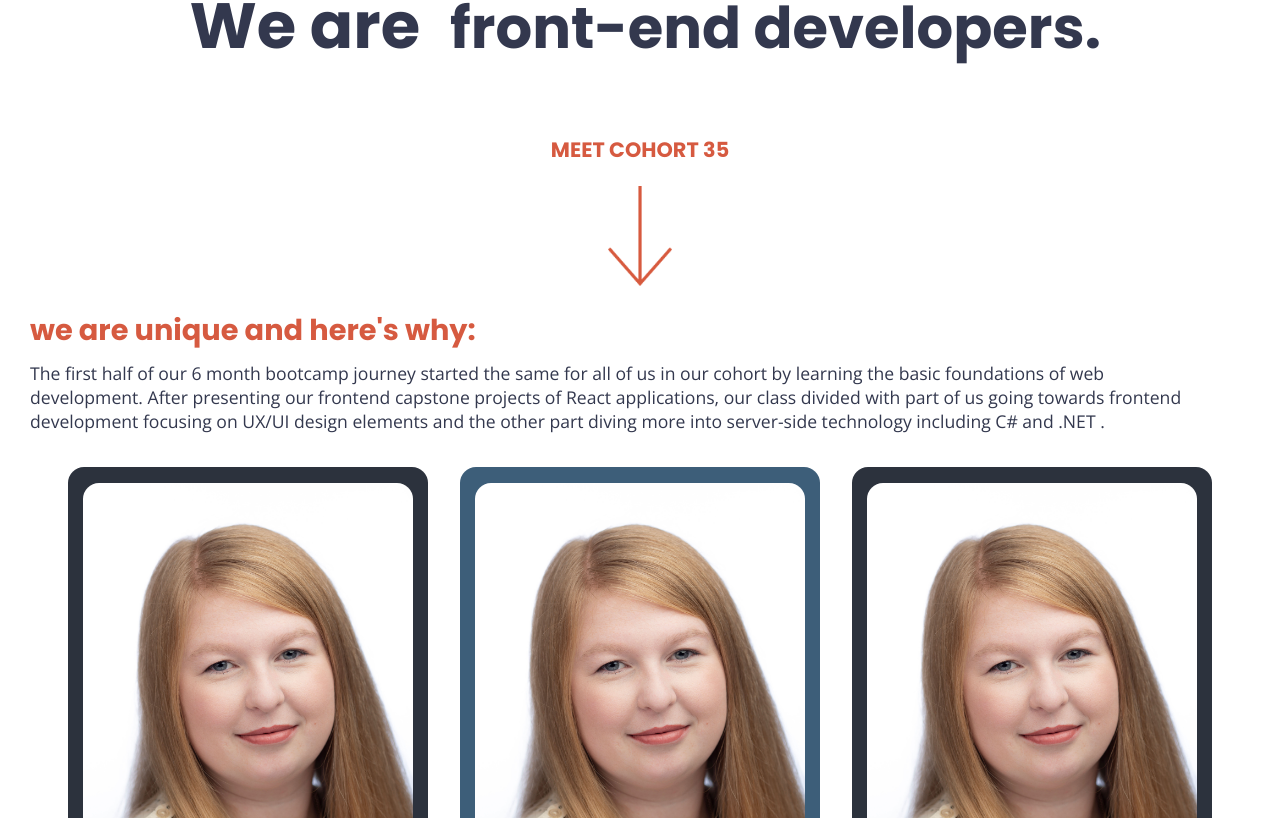
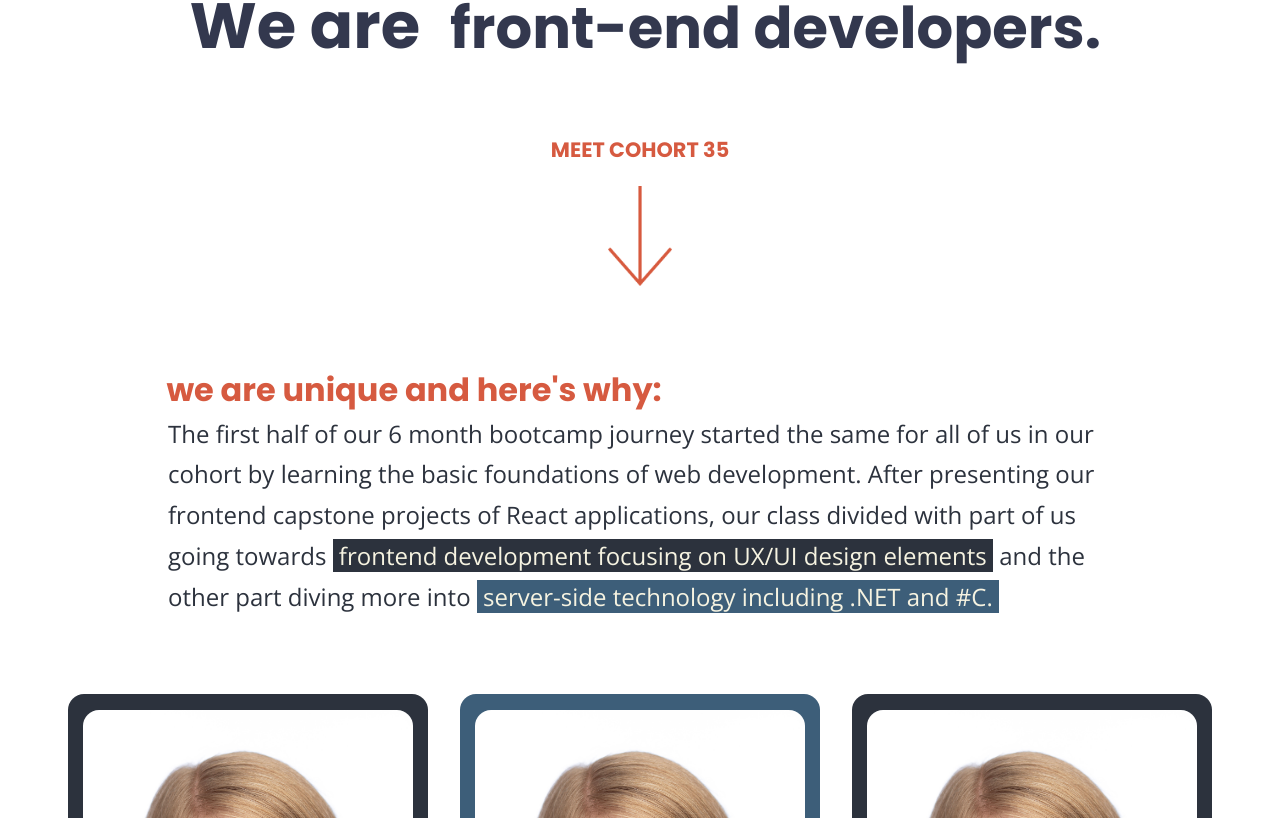
Before and after one commit to nss-day-cohort-35/website, a React (Create React App) app: page / in a window 1280 px wide. Shown: the part 504-1322 px from the top of the page. Built offline with nearby package versions, Linux system fonts and the light colour scheme.

Commit message:
adjusted about copy section

```diff
--- a/src/Components/Students/StudentList.js
+++ b/src/Components/Students/StudentList.js
@@ -26,7 +26,7 @@ export default class StudentList extends Component {
                     <p className="cohortDescription">The first half of our 6 month bootcamp
                     journey started the same for all of us in our cohort by learning the basic foundations
                     of web development. After presenting our frontend capstone projects of React applications,
-                    our class divided with part of us going towards frontend development focusing on UX/UI design elements and the other part diving more into server-side technology including C# and .NET . </p>
+                    our class divided with part of us going towards <span id="cohortFrontend"> frontend development focusing on UX/UI design elements </span> and the other part diving more into <span id="cohortBackend"> server-side technology including .NET and #C. </span> </p>
                 </div>
                 <div className="student-card-container">
                 {this.state.students.map(student => (
--- a/src/Components/Students/Students.css
+++ b/src/Components/Students/Students.css
@@ -1,21 +1,36 @@
 .cohortIntroTitle {
   font-family: 'Poppins', sans-serif;
-  font-size: 1.8em;
+  font-size: 2em;
   color: #d65a40;
   /* padding-left: 30px; */
-  margin-left: 30px;
-  margin-right: 30px;
+  margin-left: 5.2em;
+  margin-top: 2.5em;
+  margin-bottom: 0em;
+
 }
 
 .cohortDescription {
     font-family: 'Open Sans', sans-serif;
-    font-size: 1.1em;
+    font-size: 1.5em;
     /* padding-left: 30px; */
-    margin-top: -15px;
-    padding-right: 30px;
-    color: #33384e;
-    margin-left: 30px;
-    margin-right: 30px;
+    line-height: 1.7em;
+    padding-right: 3em;
+    padding-left: 3em;
+    white-space: pre-wrap;
+    color: #2C323D;
+    margin-top: 0em;
+    margin-bottom: 2.5em;
+    margin-left: 4em;
+    margin-right: 4em;
+}
+
+#cohortFrontend {
+    color: #F6F3E1;
+    background-color: #2C323D;
+}
+#cohortBackend {
+    color: #F6F3E1;
+    background-color: #3D5E79;
 }
 
 /* * {
```
